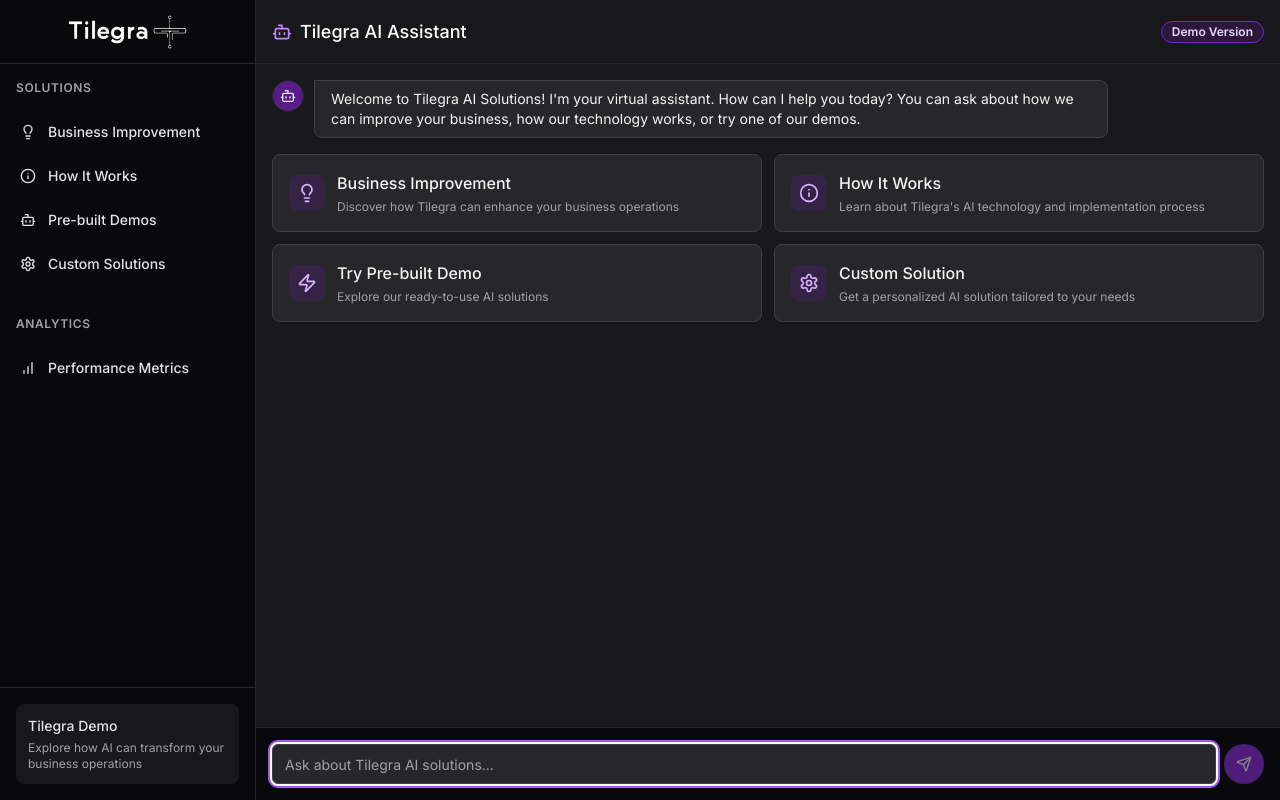
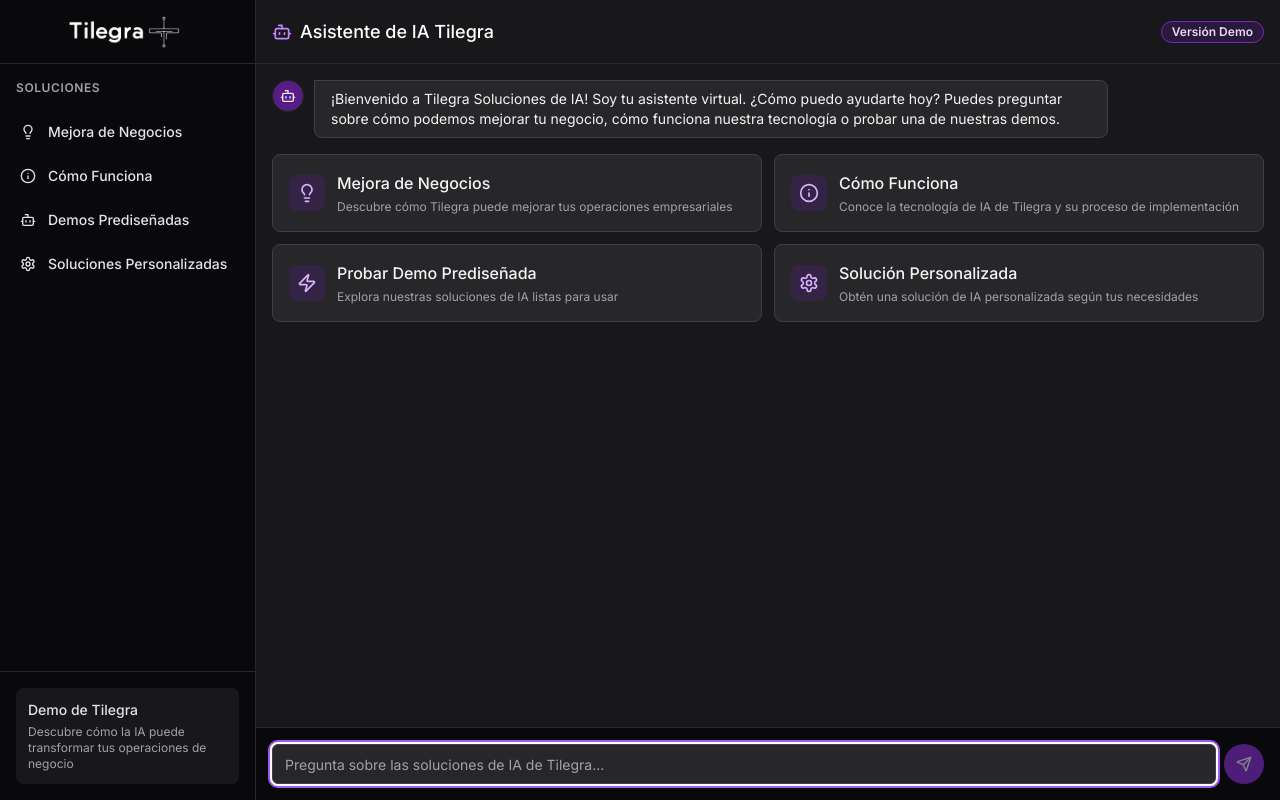
Before and after one commit to WeredCo/tilegra-Agent-v1, a Next.js app: page / in a window 1280 px wide. Built offline with nearby package versions, Linux system fonts and the light colour scheme.

Commit message:
second-commit

```diff
--- a/app/layout.tsx
+++ b/app/layout.tsx
@@ -6,8 +6,8 @@ import { ThemeProvider } from "@/components/theme-provider"
 const inter = Inter({ subsets: ["latin"] })
 
 export const metadata = {
-  title: "Tilegra AI Solutions",
-  description: "Advanced AI solutions for business transformation",
+  title: "Tilegra Soluciones de IA",
+  description: "Soluciones avanzadas de IA para la transformación empresarial",
     generator: 'v0.dev'
 }
 
@@ -17,7 +17,7 @@ export default function RootLayout({
   children: React.ReactNode
 }>) {
   return (
-    <html lang="en" suppressHydrationWarning>
+    <html lang="es" suppressHydrationWarning>
       <body className={inter.className}>
         <ThemeProvider attribute="class" defaultTheme="dark" enableSystem disableTransitionOnChange>
           {children}
--- a/components/chat-window.tsx
+++ b/components/chat-window.tsx
@@ -36,26 +36,26 @@ export default function ChatWindow() {
   const tools: Tool[] = [
     {
       id: "business-improvement",
-      name: "Business Improvement",
-      description: "Discover how Tilegra can enhance your business operations",
+      name: "Mejora de Negocios",
+      description: "Descubre cómo Tilegra puede mejorar tus operaciones empresariales",
       icon: <Lightbulb className="h-5 w-5" />,
     },
     {
       id: "how-it-works",
-      name: "How It Works",
-      description: "Learn about Tilegra's AI technology and implementation process",
+      name: "Cómo Funciona",
+      description: "Conoce la tecnología de IA de Tilegra y su proceso de implementación",
       icon: <Info className="h-5 w-5" />,
     },
     {
       id: "pre-built-demo",
-      name: "Try Pre-built Demo",
-      description: "Explore our ready-to-use AI solutions",
+      name: "Probar Demo Prediseñada",
+      description: "Explora nuestras soluciones de IA listas para usar",
       icon: <Zap className="h-5 w-5" />,
     },
     {
       id: "custom-demo",
-      name: "Custom Solution",
-      description: "Get a personalized AI solution tailored to your needs",
+      name: "Solución Personalizada",
+      description: "Obtén una solución de IA personalizada según tus necesidades",
       icon: <Settings className="h-5 w-5" />,
     },
   ]
@@ -69,7 +69,7 @@ export default function ChatWindow() {
       {
         role: "bot",
         content:
-          "Welcome to Tilegra AI Solutions! I'm your virtual assistant. How can I help you today? You can ask about how we can improve your business, how our technology works, or try one of our demos.",
+          "¡Bienvenido a Tilegra Soluciones de IA! Soy tu asistente virtual. ¿Cómo puedo ayudarte hoy? Puedes preguntar sobre cómo podemos mejorar tu negocio, cómo funciona nuestra tecnología o probar una de nuestras demos.",
       },
     ])
 
@@ -93,7 +93,7 @@ export default function ChatWindow() {
     try {
       // Use the webhook to get AI response
       const response = await fetch(
-        `https://primary-production-b01f.up.railway.app/webhook/receive-msg?message=${encodeURIComponent(
+        `https://primary-production-b01f.up.railway.app/webhook/receive-msg-tilegra?message=${encodeURIComponent(
           content,
         )}&sessionId=${sessionId}${tool ? `&tool=${encodeURIComponent(tool)}` : ""}`,
       )
@@ -101,18 +101,18 @@ export default function ChatWindow() {
 
       const botMessage: Message = {
         role: "bot",
-        content: data.output || "No response from the AI.",
+        content: data.output || "No hay respuesta de la IA.",
         tool,
       }
       setMessages((prev) => [...prev, botMessage])
     } catch (error) {
-      console.error("Error contacting the AI:", error)
+      console.error("Error al contactar a la IA:", error)
       setMessages((prev) => [
         ...prev,
         {
           role: "bot",
           content:
-            "I apologize, but I'm having trouble connecting to our systems. Please try again later or contact our support team.",
+            "Disculpa, estoy teniendo problemas para conectarme a nuestros sistemas. Por favor, intenta nuevamente más tarde o contacta a nuestro equipo de soporte.",
         },
       ])
     } finally {
@@ -123,7 +123,7 @@ export default function ChatWindow() {
   }
 
   const handleToolSelect = (tool: Tool) => {
-    sendMessage(`I'd like to learn about ${tool.name}`, tool.id)
+    sendMessage(`Me gustaría conocer sobre ${tool.name}`, tool.id)
   }
 
   const handleKeyDown = (e: React.KeyboardEvent<HTMLInputElement>) => {
@@ -147,10 +147,10 @@ export default function ChatWindow() {
       <header className="flex h-16 items-center justify-between border-b border-zinc-800 px-4">
         <div className="flex items-center gap-2">
           <Bot className="h-5 w-5 text-purple-400" />
-          <h1 className="text-lg font-medium">Tilegra AI Assistant</h1>
+          <h1 className="text-lg font-medium">Asistente de IA Tilegra</h1>
         </div>
         <Badge variant="outline" className="bg-purple-900/30 text-purple-200 border-purple-700 hover:bg-purple-800/30">
-          Demo Version
+          Versión Demo
         </Badge>
       </header>
 
@@ -159,9 +159,9 @@ export default function ChatWindow() {
           <div className="h-full flex items-center justify-center text-center p-8">
             <div className="max-w-md space-y-2">
               <Bot className="h-12 w-12 mx-auto text-zinc-500" />
-              <h3 className="text-lg font-medium text-zinc-300">Bienvenido al Asistente de Repuestos</h3>
+              <h3 className="text-lg font-medium text-zinc-300">Bienvenido al Asistente de IA Tilegra</h3>
               <p className="text-sm text-zinc-400">
-                Haz una pregunta sobre repuestos y te ayudaré a encontrar la información que necesitas.
+                Haz una pregunta sobre nuestras soluciones de IA y te ayudaré a encontrar la información que necesitas.
               </p>
             </div>
           </div>
@@ -269,7 +269,7 @@ export default function ChatWindow() {
             value={input}
             onChange={(e) => setInput(e.target.value)}
             onKeyDown={handleKeyDown}
-            placeholder="Ask about Tilegra AI solutions..."
+            placeholder="Pregunta sobre las soluciones de IA de Tilegra..."
             className="flex-1 bg-zinc-800 border-zinc-700 text-zinc-100 placeholder:text-zinc-400 focus-visible:ring-purple-500"
             disabled={loading}
           />
@@ -280,7 +280,7 @@ export default function ChatWindow() {
             className="h-10 w-10 rounded-full bg-purple-600 hover:bg-purple-700 text-white"
           >
             {loading ? <Loader2 className="h-4 w-4 animate-spin" /> : <Send className="h-4 w-4" />}
-            <span className="sr-only">Send message</span>
+            <span className="sr-only">Enviar mensaje</span>
           </Button>
         </form>
       </footer>
--- a/components/sidebar.tsx
+++ b/components/sidebar.tsx
@@ -15,13 +15,13 @@ export function Sidebar({ className, ...props }: SidebarProps) {
       {...props}
     >
       <div className="flex h-16 items-center border-b border-zinc-800 px-4">
-        <div className="relative h-12 w-full">
-          <Image src="/images/tilegra-logo.png" alt="Tilegra Logo" fill className="object-contain" priority />
+        <div className="relative h-16 w-full">
+          <Image src="/images/tilegra-logo.png" alt="Logo de Tilegra" fill className="object-contain" priority />
         </div>
       </div>
       <div className="flex-1 overflow-auto py-4">
         <div className="px-4 mb-4">
-          <h2 className="text-xs font-semibold text-zinc-400 uppercase tracking-wider">Solutions</h2>
+          <h2 className="text-xs font-semibold text-zinc-400 uppercase tracking-wider">Soluciones</h2>
         </div>
         <nav className="grid items-start px-2 text-sm font-medium gap-1">
           <Button
@@ -29,47 +29,37 @@ export function Sidebar({ className, ...props }: SidebarProps) {
             className="flex w-full items-center justify-start gap-3 rounded-lg px-3 py-2 text-zinc-200 hover:bg-zinc-800 hover:text-white"
           >
             <Lightbulb className="h-4 w-4" />
-            Business Improvement
+            Mejora de Negocios
           </Button>
           <Button
             variant="ghost"
             className="flex w-full items-center justify-start gap-3 rounded-lg px-3 py-2 text-zinc-200 hover:bg-zinc-800 hover:text-white"
           >
             <Info className="h-4 w-4" />
-            How It Works
+            Cómo Funciona
           </Button>
           <Button
             variant="ghost"
             className="flex w-full items-center justify-start gap-3 rounded-lg px-3 py-2 text-zinc-200 hover:bg-zinc-800 hover:text-white"
           >
             <Bot className="h-4 w-4" />
-            Pre-built Demos
+            Demos Prediseñadas
           </Button>
           <Button
             variant="ghost"
             className="flex w-full items-center justify-start gap-3 rounded-lg px-3 py-2 text-zinc-200 hover:bg-zinc-800 hover:text-white"
           >
             <Settings className="h-4 w-4" />
-            Custom Solutions
+            Soluciones Personalizadas
           </Button>
         </nav>
-        <div className="px-4 mt-8 mb-4">
-          <h2 className="text-xs font-semibold text-zinc-400 uppercase tracking-wider">Analytics</h2>
-        </div>
-        <nav className="grid items-start px-2 text-sm font-medium">
-          <Button
-            variant="ghost"
-            className="flex w-full items-center justify-start gap-3 rounded-lg px-3 py-2 text-zinc-200 hover:bg-zinc-800 hover:text-white"
-          >
-            <BarChart className="h-4 w-4" />
-            Performance Metrics
-          </Button>
-        </nav>
+
+
       </div>
       <div className="border-t border-zinc-800 p-4">
         <div className="rounded-lg bg-zinc-900 p-3">
-          <h3 className="font-medium text-sm text-zinc-200">Tilegra Demo</h3>
-          <p className="text-xs text-zinc-400 mt-1">Explore how AI can transform your business operations</p>
+          <h3 className="font-medium text-sm text-zinc-200">Demo de Tilegra</h3>
+          <p className="text-xs text-zinc-400 mt-1">Descubre cómo la IA puede transformar tus operaciones de negocio</p>
         </div>
       </div>
     </div>
```
Also changed, not shown: public/images/tilegra-logo.png.
